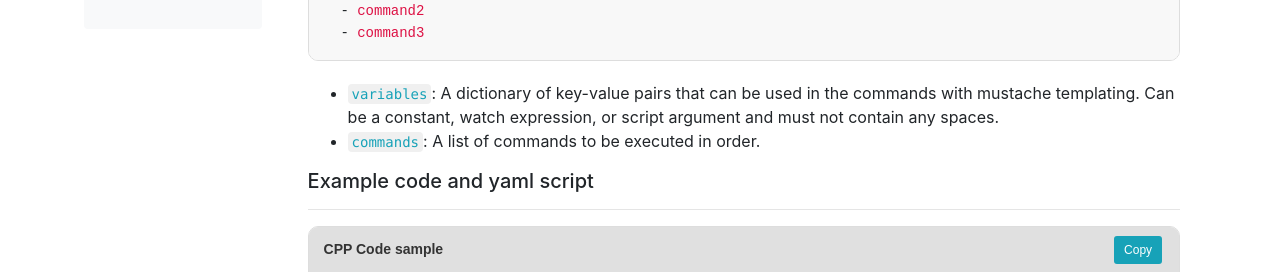
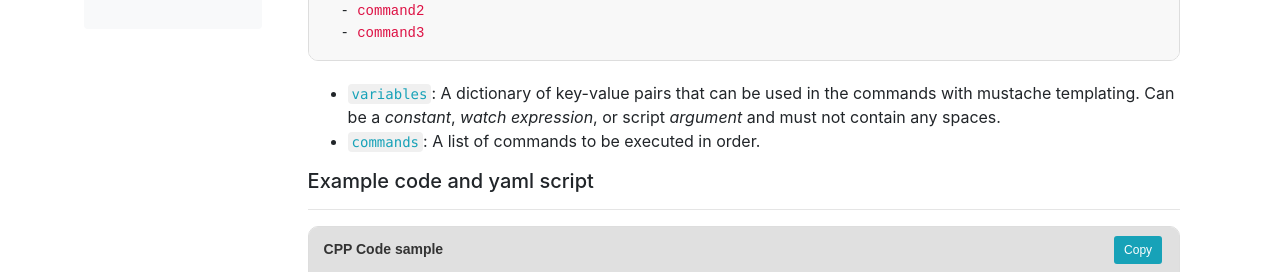
Before and after one commit to ovidiuvio/www.vsdebug.pro, a Jekyll site: the page built from pages/docs/exec.md, in a window 1280 px wide and 900 px high, scrolled down 768 px. Shown: the part 177-449 px from the top of the window. Built offline with Jekyll 4.4.1, drawn with Linux system fonts in a browser that asks for light colours; part of the change alters nothing that is shown.

Commit message:
Updated exec page, fixed copy button

````diff
--- a/_includes/head.html
+++ b/_includes/head.html
@@ -1,9 +1,8 @@
 <head>
     <!-- Javascript includes -->
     <script src="https://code.jquery.com/jquery-3.3.1.min.js"
-        integrity="sha256-FgpCb/KJQlLNfOu91ta32o/NMZxltwRo8QtmkMRdAu8="
-        crossorigin="anonymous">
-    </script>
+        integrity="sha256-FgpCb/KJQlLNfOu91ta32o/NMZxltwRo8QtmkMRdAu8=" crossorigin="anonymous">
+        </script>
     <link rel="stylesheet" href="https://stackpath.bootstrapcdn.com/bootstrap/4.1.2/css/bootstrap.min.css">
     <script src="https://stackpath.bootstrapcdn.com/bootstrap/4.1.2/js/bootstrap.min.js"></script>
 
@@ -14,31 +13,40 @@
     <link rel="stylesheet" href="/assets/css/site.css">
     <link rel="stylesheet" href="/assets/css/syntax.css">
 
-	<!-- site icon -->
-    <link rel="shortcut icon" type="image/x-icon" href="/assets/img/favicon.ico" >
+    <!-- site icon -->
+    <link rel="shortcut icon" type="image/x-icon" href="/assets/img/favicon.ico">
 
     <!-- Global site tag (gtag.js) - Google Analytics -->
     <script async src="https://www.googletagmanager.com/gtag/js?id=UA-123054659-1"></script>
     <script>
-    window.dataLayer = window.dataLayer || [];
-    function gtag(){dataLayer.push(arguments);}
-    gtag('js', new Date());
+        window.dataLayer = window.dataLayer || [];
+        function gtag() { dataLayer.push(arguments); }
+        gtag('js', new Date());
 
-    gtag('config', 'UA-123054659-1');
+        gtag('config', 'UA-123054659-1');
     </script>
     <script>
         function copyCode(button) {
-            var pre = button.parentElement.nextElementSibling;
-            var code = pre.querySelector('code');
-            var range = document.createRange();
-            range.selectNode(code);
-            window.getSelection().removeAllRanges();
-            window.getSelection().addRange(range);
-            document.execCommand("copy");
-            window.getSelection().removeAllRanges();
-            button.textContent = 'Copied!';
-            setTimeout(function() {
-                button.textContent = 'Copy';
+            // Find the closest parent .code-box
+            var codeBox = button.closest('.code-box');
+
+            // Find the <code> element within this .code-box
+            var codeElement = codeBox.querySelector('code');
+
+            var textArea = document.createElement('textarea');
+            textArea.value = codeElement.textContent;
+            document.body.appendChild(textArea);
+            textArea.select();
+            document.execCommand('copy');
+            document.body.removeChild(textArea);
+
+            // Update button text and icon
+            var originalContent = button.innerHTML;
+            button.innerHTML = '<svg xmlns="http://www.w3.org/2000/svg" width="16" height="16" viewBox="0 0 24 24" fill="none" stroke="currentColor" stroke-width="2" stroke-linecap="round" stroke-linejoin="round"><polyline points="20 6 9 17 4 12"></polyline></svg>Copied!';
+
+            // Reset button after 2 seconds
+            setTimeout(function () {
+                button.innerHTML = originalContent;
             }, 2000);
         }
     </script>
--- a/pages/docs/exec.md
+++ b/pages/docs/exec.md
@@ -40,7 +40,7 @@ commands:
 ```
 </div>
 
-- `variables`: A dictionary of key-value pairs that can be used in the commands with mustache templating. Can be a constant, watch expression, or script argument and must not contain any spaces.
+- `variables`: A dictionary of key-value pairs that can be used in the commands with mustache templating. Can be a *constant*, *watch expression*, or script *argument* and must not contain any spaces.
 - `commands`: A list of commands to be executed in order.
 
 #####  Example code and yaml script
````
